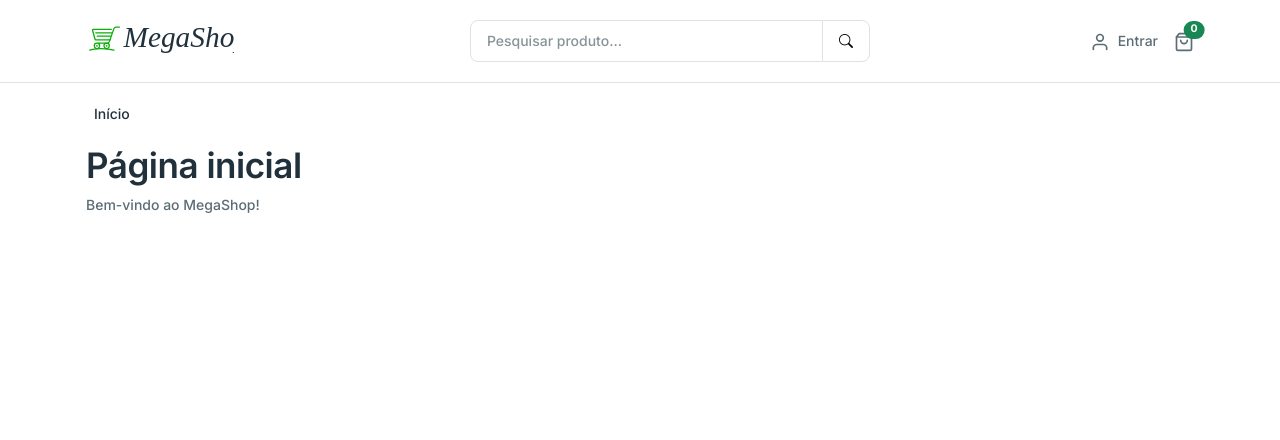
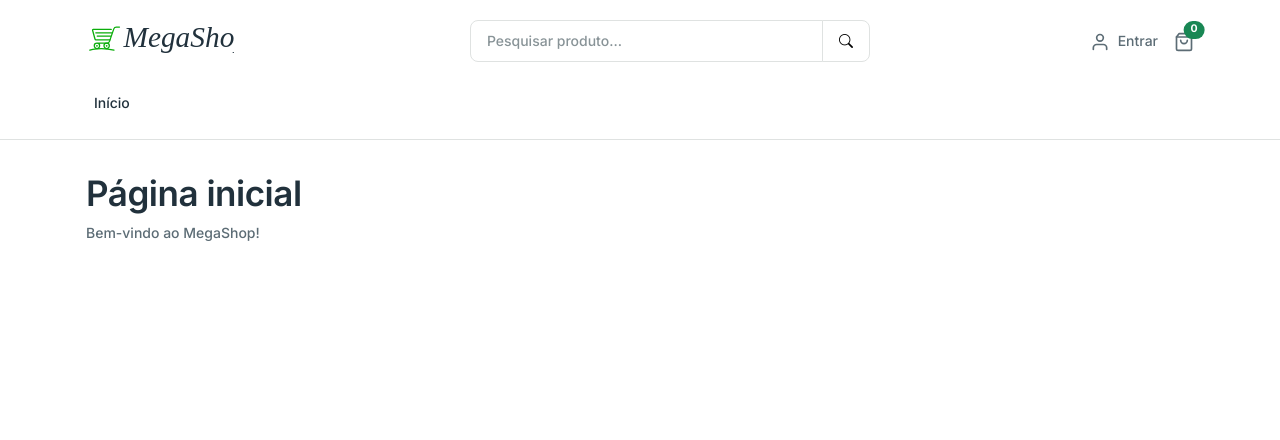
Before and after one commit to DenPaz/megashop_app, a Django app: page / in a window 1280 px wide. Shown: the top 440 px of the page. Run offline with Django 5.2, Linux system fonts and the light colour scheme; parts of the project's set-up code (start-up, migrations or seed data) failed here and were passed over; some libraries are stand-ins or nearby versions.

Commit message:
Enhance layout by adding margin to main container and adjusting header styles

```diff
--- a/templates/base.html
+++ b/templates/base.html
@@ -29,7 +29,7 @@
         hx-headers='{"x-csrftoken": "{{ csrf_token }}"}'>
     {% block body %}
       {% include "partials/header.html" %}
-      <main class="container">
+      <main class="container mt-8">
         {% block content %}
         {% endblock content %}
       </main>
--- a/templates/partials/header.html
+++ b/templates/partials/header.html
@@ -1,7 +1,7 @@
 {% load i18n %}
 {% load static %}
 
-<header class="border-bottom">
+<header>
   <nav class="navbar navbar-light py-5">
     <div class="container justify-content-sm-between justify-content-center gap-3">
       <a href="{% url 'home:index' %}" class="navbar-brand">
@@ -92,7 +92,7 @@
     </div>
   </nav>
 </header>
-<nav class="navbar navbar-expand-lg navbar-light navbar-default navbar-offcanvas-color">
+<nav class="navbar navbar-expand-lg navbar-light navbar-default navbar-offcanvas-color border-bottom pb-lg-4 py-0">
   <div class="container">
     <div id="offcanvasSidebar" class="offcanvas offcanvas-start" tabindex="-1">
       <div class="offcanvas-header">
```
